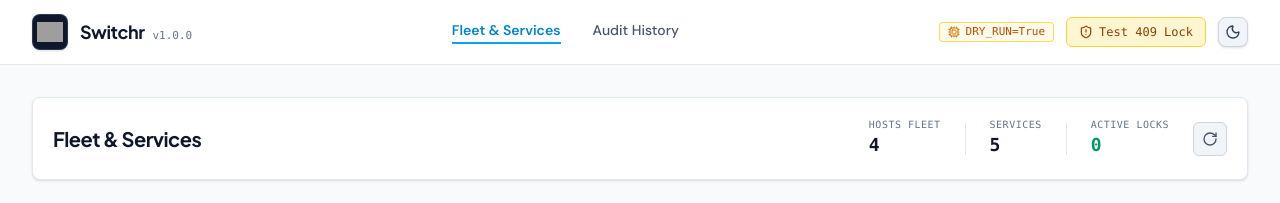
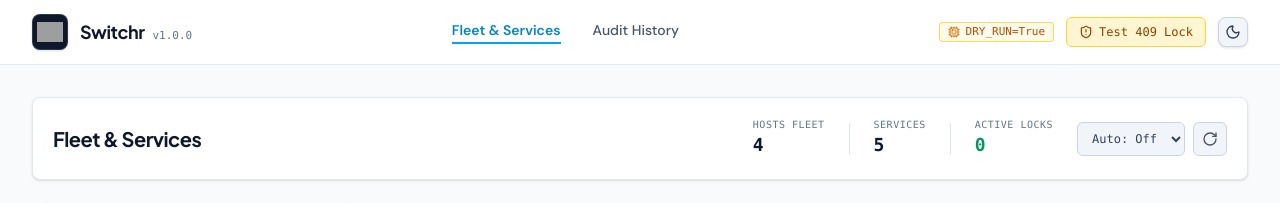
Before and after one commit to ChristianLeinen/Switchr, a React (Vite) app: page / in a window 1280 px wide. Shown: the top 203 px of the page. Built offline with nearby package versions, Linux system fonts and the light colour scheme; no server answers; grey boxes are pictures that could not be loaded.

Commit message:
feat(fleet): implement configurable auto-refresh
Add support for periodic fleet state polling with user-selectable intervals stored in local storage to improve real-time visibility.

```diff
--- a/src/App.tsx
+++ b/src/App.tsx
@@ -1,4 +1,4 @@
-import React, { useEffect, useState } from 'react';
+import React, { useCallback, useEffect, useRef, useState } from 'react';
 import {
   Header,
 } from './components/Header';
@@ -13,6 +13,24 @@ import { orchestratorService } from './services/mockOrchestrator';
 import { JobRecord, ManagedService, TargetHost } from './types';
 import { ShieldAlert, CheckCircle2, AlertTriangle, X } from 'lucide-react';
 
+const REFRESH_INTERVAL_STORAGE_KEY = 'switchr_refresh_interval_ms';
+const ALLOWED_REFRESH_INTERVALS = [0, 5000, 15000, 30000, 60000] as const;
+
+function loadStoredRefreshInterval(): number {
+  try {
+    const raw = localStorage.getItem(REFRESH_INTERVAL_STORAGE_KEY);
+    if (raw !== null) {
+      const parsed = Number(raw);
+      if (ALLOWED_REFRESH_INTERVALS.includes(parsed as any)) {
+        return parsed;
+      }
+    }
+  } catch {
+    // ignore storage errors
+  }
+  return 0; // Default: Off
+}
+
 export default function App() {
   const { theme, toggleTheme } = useTheme();
   const [activeTab, setActiveTab] = useState<'fleet' | 'audit'>('fleet');
@@ -21,7 +39,13 @@ export default function App() {
   const [auditHistory, setAuditHistory] = useState<JobRecord[]>([]);
   const [activeLocksCount, setActiveLocksCount] = useState(0);
   const [dryRun, setDryRun] = useState(false);
+  const [refreshIntervalMs, setRefreshIntervalMs] = useState<number>(loadStoredRefreshInterval);
+  const [isRefreshing, setIsRefreshing] = useState(false);
   const [activeLegalModal, setActiveLegalModal] = useState<LegalModalType>(null);
+
+  const activeTabRef = useRef(activeTab);
+  activeTabRef.current = activeTab;
+  const inFlightRefreshRef = useRef<{ promise: Promise<void>; includeHistory: boolean } | null>(null);
 
   // Active Job Drawer State
   const [activeJob, setActiveJob] = useState<JobRecord | null>(null);
@@ -41,10 +65,25 @@ export default function App() {
     description: string;
   } | null>(null);
 
-  // Sync state from API with fallback to orchestratorService
-  const refreshState = async () => {
+  // Sync state from API with fallback to orchestratorService (prevents overlapping refreshes)
+  const refreshState = useCallback(async (options?: { includeHistory?: boolean; minSpinMs?: number }) => {
+    const includeHistory = options?.includeHistory ?? true;
+    const minSpinMs = options?.minSpinMs ?? 0;
+
+    if (inFlightRefreshRef.current) {
+      const existing = inFlightRefreshRef.current;
+      await existing.promise;
+      if (!includeHistory || existing.includeHistory) {
+        return;
+      }
+    }
+
+    const startTime = performance.now();
+    setIsRefreshing(true);
+
+    const run = async () => {
       try {
-      const res = await fetch('/api/inventory');
+        const res = await fetch('/api/inventory', { cache: 'no-store' });
         if (res.ok) {
           const data = await res.json();
           const allServices: ManagedService[] = [];
@@ -56,11 +95,12 @@ export default function App() {
           setActiveLocksCount(data.active_locks_count ?? 0);
           setDryRun(Boolean(data.dry_run));
 
-        // Fetch audit history
-        const hRes = await fetch('/api/jobs/history');
+          if (includeHistory) {
+            const hRes = await fetch('/api/jobs/history', { cache: 'no-store' });
             if (hRes.ok) {
               const hData = await hRes.json();
               if (hData.history) setAuditHistory(hData.history);
+            }
           }
           return;
         }
@@ -70,16 +110,94 @@ export default function App() {
 
       setHosts([...orchestratorService.getHosts()]);
       setServices([...orchestratorService.getServices()]);
+      if (includeHistory) {
         setAuditHistory([...orchestratorService.getAuditHistory()]);
+      }
       setActiveLocksCount(orchestratorService.getActiveLocksCount());
       setDryRun(true);
     };
 
+    const promise = run().finally(async () => {
+      const elapsed = performance.now() - startTime;
+      if (minSpinMs > elapsed) {
+        await new Promise((resolve) => setTimeout(resolve, minSpinMs - elapsed));
+      }
+      inFlightRefreshRef.current = null;
+      setIsRefreshing(false);
+    });
+
+    inFlightRefreshRef.current = { promise, includeHistory };
+    await promise;
+  }, []);
+
+  const handleChangeRefreshInterval = (intervalMs: number) => {
+    setRefreshIntervalMs(intervalMs);
+    try {
+      localStorage.setItem(REFRESH_INTERVAL_STORAGE_KEY, String(intervalMs));
+    } catch {
+      // ignore storage errors
+    }
+  };
+
+  const handleManualRefresh = () => {
+    void refreshState({ includeHistory: true, minSpinMs: 350 });
+  };
+
+  // Initial load on mount
   useEffect(() => {
-    refreshState();
-    const interval = setInterval(refreshState, 2000);
-    return () => clearInterval(interval);
-  }, []);
+    void refreshState({ includeHistory: true });
+  }, [refreshState]);
+
+  // Refresh audit history when switching to the Audit History tab
+  useEffect(() => {
+    if (activeTab === 'audit') {
+      void refreshState({ includeHistory: true });
+    }
+  }, [activeTab, refreshState]);
+
+  // Sequential, visibility-aware auto-refresh when enabled (refreshIntervalMs > 0)
+  useEffect(() => {
+    if (refreshIntervalMs <= 0) return;
+
+    let cancelled = false;
+    let timerId: ReturnType<typeof setTimeout> | null = null;
+
+    const clearTimer = () => {
+      if (timerId !== null) {
+        clearTimeout(timerId);
+        timerId = null;
+      }
+    };
+
+    const scheduleNext = () => {
+      clearTimer();
+      if (cancelled || document.hidden) return;
+      timerId = setTimeout(async () => {
+        if (cancelled || document.hidden) return;
+        await refreshState({ includeHistory: activeTabRef.current === 'audit' });
+        scheduleNext();
+      }, refreshIntervalMs);
+    };
+
+    const handleVisibilityChange = () => {
+      if (document.hidden) {
+        clearTimer();
+      } else if (!cancelled) {
+        void refreshState({ includeHistory: activeTabRef.current === 'audit' }).then(() => {
+          scheduleNext();
+        });
+      }
+    };
+
+    document.addEventListener('visibilitychange', handleVisibilityChange);
+    scheduleNext();
+
+    return () => {
+      cancelled = true;
+      clearTimer();
+      document.removeEventListener('visibilitychange', handleVisibilityChange);
+    };
+  }, [refreshIntervalMs, refreshState]);
 
   const showToast = (type: 'success' | 'error' | 'warning', title: string, description: string) => {
     setToastMessage({ type, title, description });
@@ -449,7 +567,10 @@ export default function App() {
             services={services}
             onInitiateSwitch={handleInitiateSwitch}
             onOpenLiveStream={handleOpenLiveStream}
-            onRefresh={refreshState}
+            onRefresh={handleManualRefresh}
+            isRefreshing={isRefreshing}
+            refreshIntervalMs={refreshIntervalMs}
+            onChangeRefreshInterval={handleChangeRefreshInterval}
           />
         )}
 
--- a/src/components/FleetView.tsx
+++ b/src/components/FleetView.tsx
@@ -24,6 +24,9 @@ interface FleetViewProps {
   onInitiateSwitch: (host: TargetHost, service: ManagedService, targetProfile: string, simulateFailure: boolean) => void;
   onOpenLiveStream: (jobId: string, label: string) => void;
   onRefresh: () => void;
+  isRefreshing: boolean;
+  refreshIntervalMs: number;
+  onChangeRefreshInterval: (intervalMs: number) => void;
 }
 
 export const FleetView: React.FC<FleetViewProps> = ({
@@ -32,6 +35,9 @@ export const FleetView: React.FC<FleetViewProps> = ({
   onInitiateSwitch,
   onOpenLiveStream,
   onRefresh,
+  isRefreshing,
+  refreshIntervalMs,
+  onChangeRefreshInterval,
 }) => {
   const [osFilter, setOsFilter] = useState<'all' | 'windows' | 'unix'>('all');
   const [searchQuery, setSearchQuery] = useState('');
@@ -85,13 +91,33 @@ export const FleetView: React.FC<FleetViewProps> = ({
               {lockedServices}
             </div>
           </div>
-          <button
-            onClick={onRefresh}
-            className="p-2 text-slate-600 dark:text-slate-400 hover:text-slate-900 dark:hover:text-white bg-slate-100 hover:bg-slate-200 dark:bg-slate-800/80 dark:hover:bg-slate-700 border border-slate-300 dark:border-slate-700/60 rounded-md transition-colors"
-            title="Refresh fleet states"
-          >
-            <RotateCw className="w-4 h-4" />
-          </button>
+          <div className="flex items-center gap-2">
+            <label htmlFor="auto-refresh-interval" className="sr-only">
+              Auto-refresh interval
+            </label>
+            <select
+              id="auto-refresh-interval"
+              value={refreshIntervalMs}
+              onChange={(e) => onChangeRefreshInterval(Number(e.target.value))}
+              title="Configure automatic background refresh interval"
+              className="text-xs font-mono px-2.5 py-2 bg-slate-100 hover:bg-slate-200 dark:bg-slate-800/80 dark:hover:bg-slate-700 text-slate-700 dark:text-slate-300 border border-slate-300 dark:border-slate-700/60 rounded-md focus:outline-none focus:border-sky-500 transition-colors cursor-pointer"
+            >
+              <option value={0}>Auto: Off</option>
+              <option value={5000}>Auto: 5s</option>
+              <option value={15000}>Auto: 15s</option>
+              <option value={30000}>Auto: 30s</option>
+              <option value={60000}>Auto: 60s</option>
+            </select>
+            <button
+              onClick={onRefresh}
+              disabled={isRefreshing}
+              className="p-2 text-slate-600 dark:text-slate-400 hover:text-slate-900 dark:hover:text-white bg-slate-100 hover:bg-slate-200 dark:bg-slate-800/80 dark:hover:bg-slate-700 border border-slate-300 dark:border-slate-700/60 rounded-md transition-colors disabled:opacity-60"
+              title={isRefreshing ? 'Refreshing fleet states...' : 'Refresh fleet states'}
+              aria-label="Refresh fleet states"
+            >
+              <RotateCw className={`w-4 h-4 ${isRefreshing ? 'animate-spin text-sky-600 dark:text-sky-400' : ''}`} />
+            </button>
+          </div>
         </div>
       </div>
 
```
Lines whose indentation alone changed are shown as unchanged.
